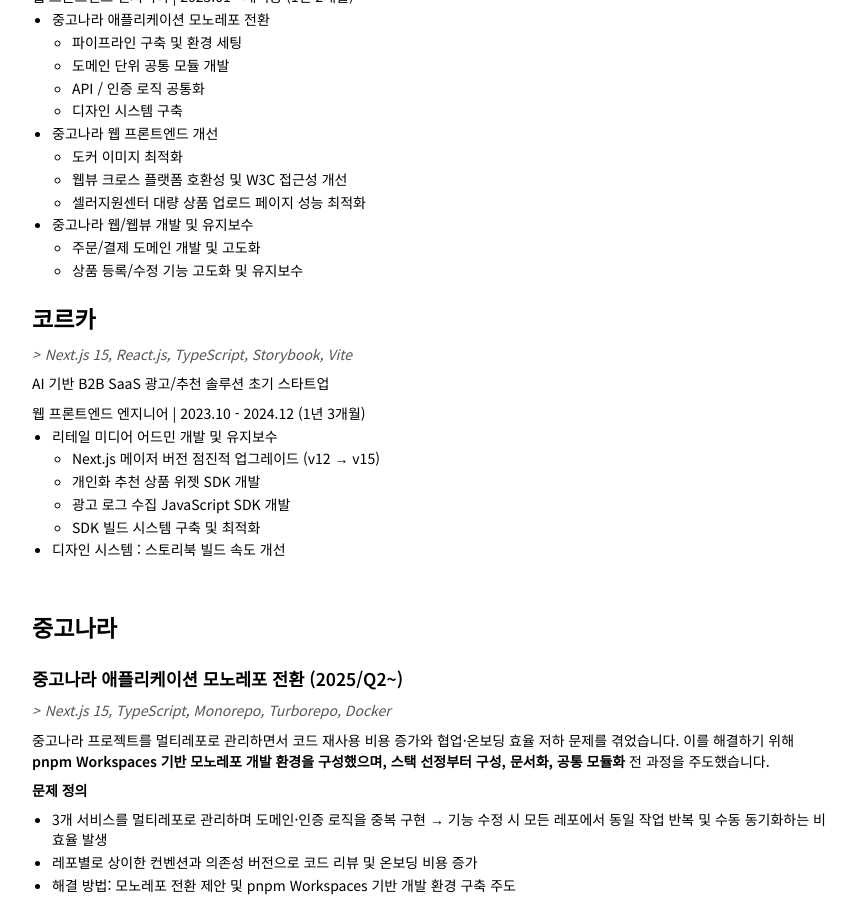
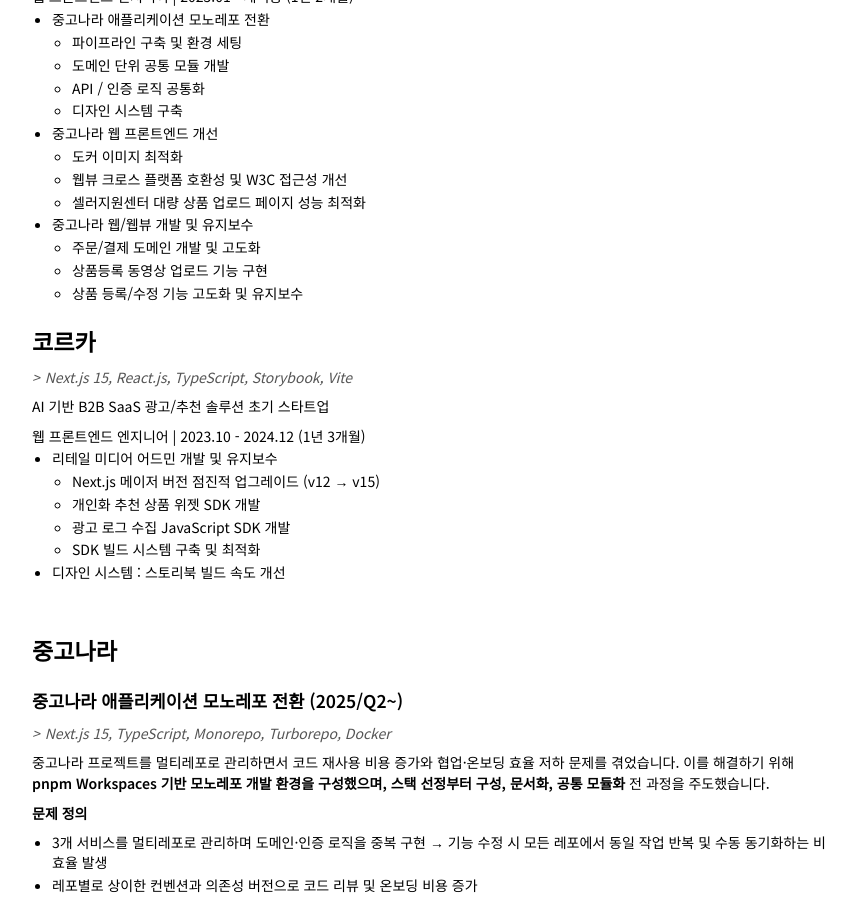
Before and after one commit to ghost-redo/ghost-redo.github.io, a Jekyll site: the page built from resume.md, in a window 1280 px wide and 900 px high, scrolled down 632 px. Shown: the whole window, without its empty margins (209-1065 px from the left). Built offline with Jekyll 4.4.1, drawn with Linux system fonts in a browser that asks for light colours; some web fonts are replaced.

Commit message:
Update resume.md

```diff
--- a/resume.md
+++ b/resume.md
@@ -43,6 +43,7 @@ MAU 450만 C2C 중고거래 플랫폼 기업
   - 셀러지원센터 대량 상품 업로드 페이지 성능 최적화
 - 중고나라 웹/웹뷰 개발 및 유지보수
   - 주문/결제 도메인 개발 및 고도화
+  - 상품등록 동영상 업로드 기능 구현
   - 상품 등록/수정 기능 고도화 및 유지보수
 
 ## 코르카
```
